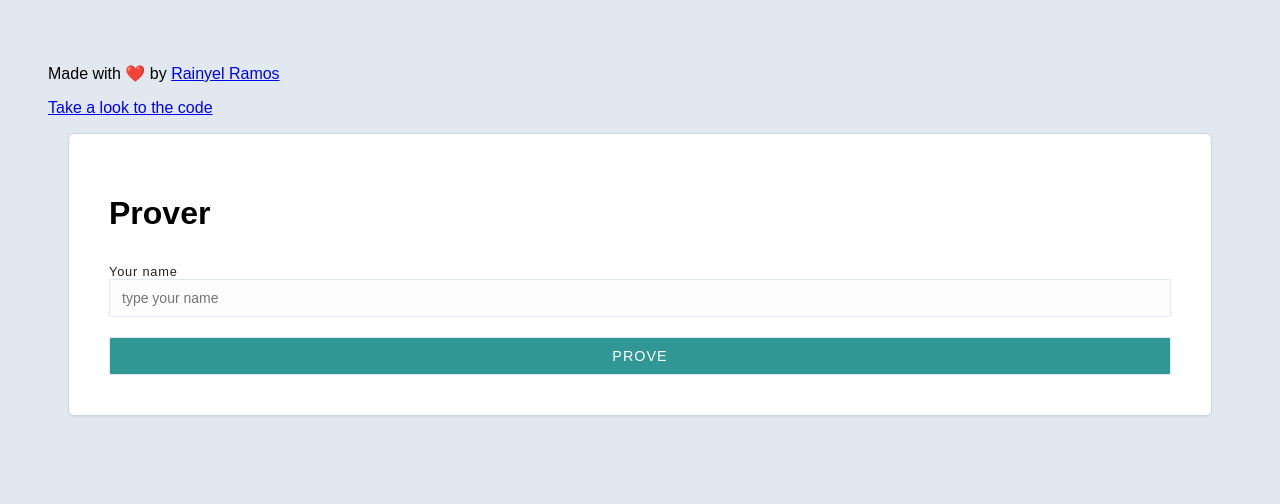
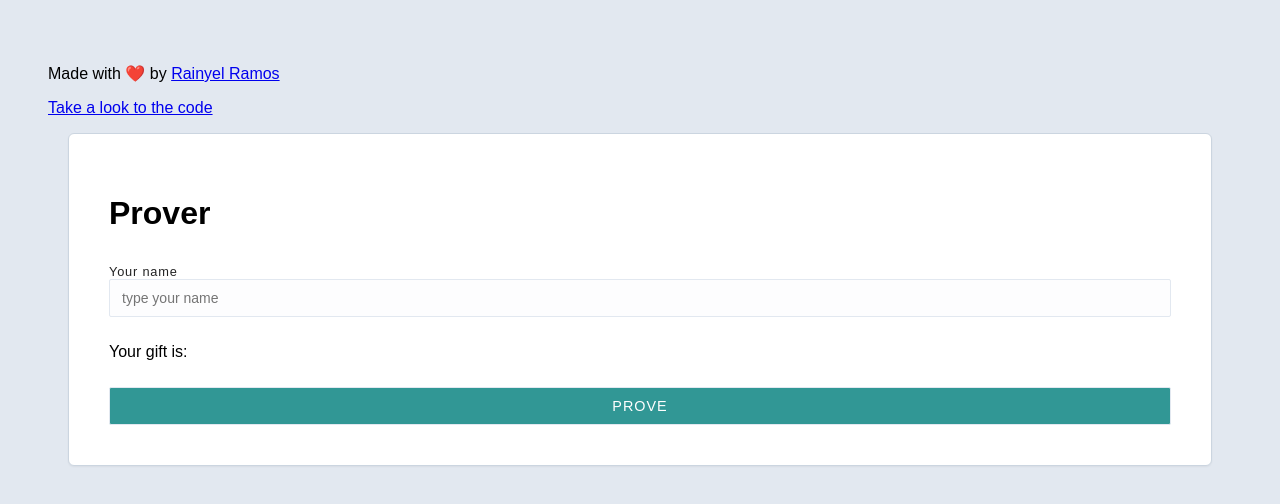
Before and after one commit to rayniel95/GiftList, a Next.js app in the folder client/: page / in a window 1280 px wide. Shown: the top 504 px of the page. Built offline with nearby package versions, Linux system fonts and the light colour scheme.

Commit message:
add gift to component

```diff
--- a/client/components/Prover.tsx
+++ b/client/components/Prover.tsx
@@ -5,12 +5,13 @@ import MerkleTree from '../../utils/MerkleTree';
 
 export function Prover() {
   const [name, setName] = useState("");
+  const [gift, setGift] = useState("");
 
   async function sendProof() {
     const { data: gift } = await server.post(`/gift`, {
       // TODO: add request body parameters here!
     });
-
+    setGift(gift)
     console.log({ gift });
   }
 
@@ -26,6 +27,9 @@ export function Prover() {
           onChange={(e) => setName(e.target.value)}
         ></input>
       </label>
+      <p>
+        Your gift is: {gift}
+      </p>
       <input type="submit" className="button" value="prove" />
     </form>
   );
```
